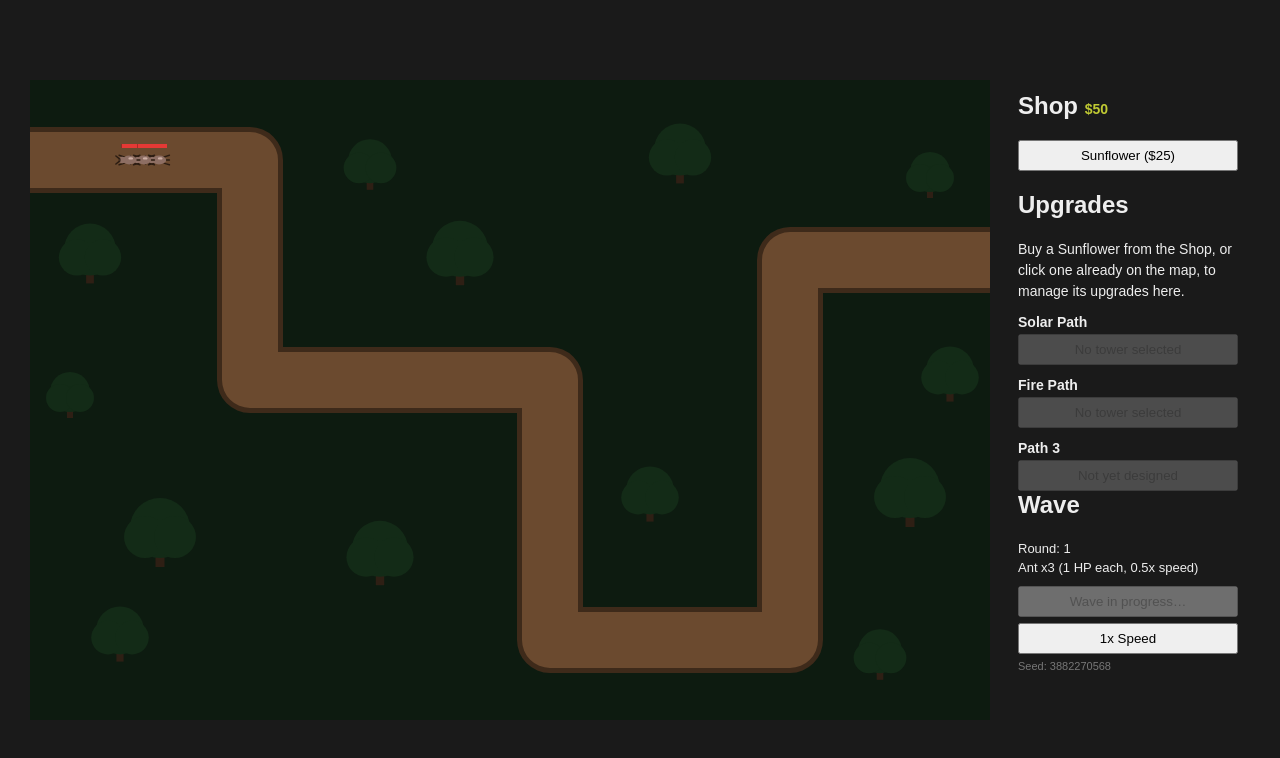
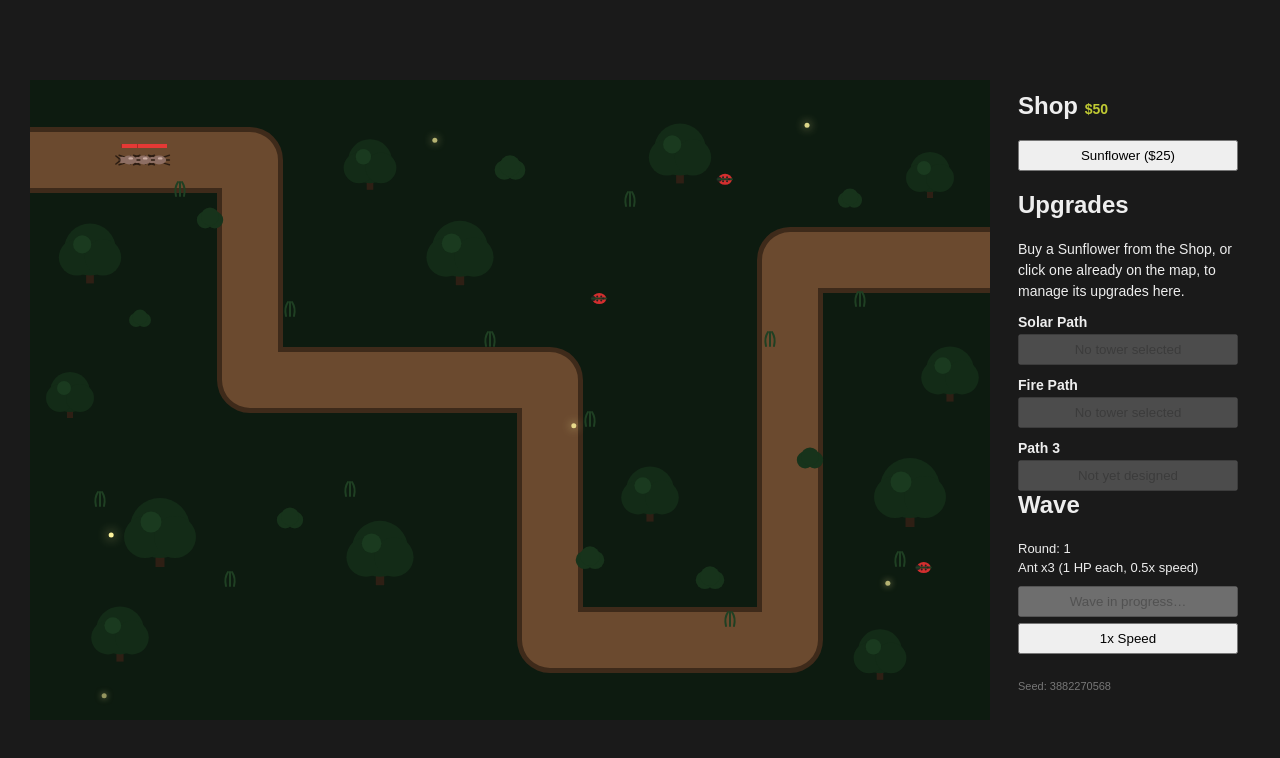
Before and after one commit to mkrauklis/bug-tower-defense, a website: page index.html in a window 1280 px wide. Drawn offline with Linux system fonts and the light colour scheme.

Commit message:
Add map detail and ambient wildlife (fireflies + ladybugs)
js/map.js: bushes, grass tufts, and a canopy highlight on trees -
more ground-level texture for the forest, still hand-drawn canvas
primitives, no assets.

js/wildlife.js (new): fireflies and ladybugs that wander the map
using the game's seeded random() (js/random.js), not Math.random(),
so wandering stays reproducible under a given ?seed=. Neither fights
or can be fought - fireflies are pure decoration (a pulsing glow);
ladybugs grant a power-up.

Trigger and power-up, as asked me to decide and document: clicking a
ladybug grants every tower +50% damage for 10 seconds (baseline
numbers, not balanced), scoped to each tower's primary attack (the
ray's instant hit or a projectile's damage payload) rather than every
damage source, to keep it simple to reason about. Each ladybug then
goes on its own 20s cooldown (dimmed while cooling down) so the
mechanic can't be spammed with 3 of them wandering around, while
still coming back over a session. A "Damage Boost: Ns" readout shows
in the panel while one is active.

Verified in-browser: wildlife renders and wanders (confirmed all 9
entities moved position over a simulated second); clicking a ladybug
sets the boost, shows it in the panel, and measurably raises a
tower's actual projectile damage (5 -> 7.5); clicking the same
ladybug again while on cooldown does nothing.

Co-Authored-By: Claude Sonnet 5 <noreply@anthropic.com>

```diff
--- a/index.html
+++ b/index.html
@@ -34,6 +34,7 @@
       <div id="wave-info"></div>
       <button id="next-round-btn" type="button">Next Round</button>
       <button id="speed-toggle-btn" type="button">1x Speed</button>
+      <div id="boost-info"></div>
       <div id="seed-info"></div>
     </div>
   </div>
@@ -41,6 +42,7 @@
   <script src="js/random.js"></script>
   <script src="js/towers.js"></script>
   <script src="js/map.js"></script>
+  <script src="js/wildlife.js"></script>
   <script src="js/enemies.js"></script>
   <script src="js/game.js"></script>
 </body>
--- a/js/game.js
+++ b/js/game.js
@@ -36,6 +36,24 @@ let mouseY = null;
 // speed/determinism instead of real time.
 let animationTime = 0;
 
+// Purely decorative fireflies, plus ladybugs that grant a power-up when
+// clicked (js/wildlife.js). Neither fights or is fought.
+const wildlife = createWildlifeSwarm();
+
+// Clicking a ladybug grants every tower +50% damage for 10 seconds —
+// a simple, clearly-beneficial, temporary power-up. Baseline numbers,
+// not balanced/tuned. Scoped to each tower's primary attack (the ray's
+// instant hit, or a projectile's damage payload) rather than every damage
+// source in the game (puddle/orbit DoT, burn), to keep it simple to reason
+// about: "your towers hit harder," not a blanket multiplier on everything.
+const DAMAGE_BOOST_MULTIPLIER = 1.5;
+const DAMAGE_BOOST_DURATION = 10;
+let damageBoostRemaining = 0;
+
+function getEffectiveDamage(tower) {
+  return tower.stats.damage * (damageBoostRemaining > 0 ? DAMAGE_BOOST_MULTIPLIER : 1);
+}
+
 // Visible, damage-carrying projectiles for the attack types that don't
 // already have their own always-on visual (the ray beam draws itself
 // straight to the target every frame and hits instantly — it's a
@@ -68,7 +86,7 @@ function spawnProjectile(tower, target) {
     aimX: target.x,
     aimY: target.y,
     target,
-    damage: tower.stats.damage,
+    damage: getEffectiveDamage(tower),
     burn: tower.burn,
     color: tower.attackType === 'fireball' ? '#ff5722' : tower.stats.color,
     shape: tower.attackType === 'fireball' ? 'fireball' : 'petal',
@@ -132,7 +150,7 @@ function updateTowerAttack(tower, x, y, deltaSeconds) {
   if (tower.target && tower.attackCooldown <= 0) {
     if (tower.attackType === 'ray') {
       // A continuous beam hits instantly — there's no travel time to model.
-      damageEnemy(tower.target, tower.stats.damage);
+      damageEnemy(tower.target, getEffectiveDamage(tower));
       if (tower.burn) applyBurn(tower.target, tower.burn);
     } else {
       // Damage (and burn) travel with the projectile and apply on arrival.
@@ -187,6 +205,9 @@ function updateTowerOrbit(tower, x, y, deltaSeconds) {
 
 function update(deltaSeconds) {
   animationTime += deltaSeconds;
+  updateWildlife(wildlife, deltaSeconds);
+
+  damageBoostRemaining = Math.max(0, damageBoostRemaining - deltaSeconds);
 
   const killedEnemies = updateEnemies(deltaSeconds);
   if (killedEnemies.length > 0) {
@@ -227,13 +248,16 @@ function drawTowerWithRay(tower, x, y) {
 
 function render() {
   renderMap(ctx, canvas);
+  renderWildlife(ctx, wildlife, animationTime, 'ladybug'); // ground-level, under everything else
 
   towers.forEach((tower) => renderTowerGroundEffects(ctx, tower));
   towers.forEach((tower) => drawTowerWithRay(tower, tower.x, tower.y));
 
   renderEnemies(ctx);
   renderProjectiles(ctx);
+  renderWildlife(ctx, wildlife, animationTime, 'firefly'); // glowing, drawn on top so it reads over everything
   updateNextRoundButton();
+  updateBoostDisplay();
 
   if (selectedShopItem && mouseX !== null) {
     const buildable = money >= selectedShopItem.cost && !isPointOnPath(mouseX, mouseY, PLACEMENT_PATH_MARGIN);
@@ -373,7 +397,17 @@ canvas.addEventListener('click', (event) => {
     return;
   }
 
-  // Not placing — click selects/switches/deselects a tower instead.
+  // Not placing — a ladybug takes priority over tower selection (a
+  // one-off, intentional interaction), then falls back to
+  // selecting/switching/deselecting a tower.
+  const ladybug = findLadybugAt(wildlife, x, y);
+  if (ladybug && ladybug.cooldownRemaining <= 0) {
+    ladybug.cooldownRemaining = LADYBUG_COOLDOWN;
+    damageBoostRemaining = DAMAGE_BOOST_DURATION;
+    updateBoostDisplay();
+    return;
+  }
+
   const clicked = findTowerAt(x, y);
   selectedTower = clicked === selectedTower ? null : clicked;
   renderPanel();
@@ -387,6 +421,11 @@ function renderWaveInfo() {
       : `${entry.name} x${entry.count} (${entry.health} HP each, ${entry.speedMultiplier}x speed)`
   );
   waveInfoEl.innerHTML = `Round: ${round}<br>${lines.join('<br>')}`;
+}
+
+function updateBoostDisplay() {
+  const el = document.getElementById('boost-info');
+  el.textContent = damageBoostRemaining > 0 ? `Damage Boost: ${damageBoostRemaining.toFixed(1)}s` : '';
 }
 
 // Only one wave runs at a time: the Next Round button stays disabled until
--- a/js/map.js
+++ b/js/map.js
@@ -51,6 +51,57 @@ function drawMapTree(ctx, x, y, r) {
   ctx.beginPath();
   ctx.arc(x + r * 0.5, y - r * 0.1, r * 0.7, 0, Math.PI * 2);
   ctx.fill();
+
+  // A touch of canopy highlight so the trees don't read as flat silhouettes.
+  ctx.fillStyle = '#1a3a1f';
+  ctx.beginPath();
+  ctx.arc(x - r * 0.3, y - r * 0.6, r * 0.35, 0, Math.PI * 2);
+  ctx.fill();
+}
+
+// Smaller than trees, scattered for additional ground-level detail.
+const MAP_BUSHES = [
+  { x: 180, y: 140, r: 12 },
+  { x: 480, y: 90, r: 14 },
+  { x: 260, y: 440, r: 12 },
+  { x: 560, y: 480, r: 13 },
+  { x: 780, y: 380, r: 12 },
+  { x: 820, y: 120, r: 11 },
+  { x: 110, y: 240, r: 10 },
+  { x: 680, y: 500, r: 13 },
+];
+
+function drawMapBush(ctx, x, y, r) {
+  ctx.fillStyle = '#17331b';
+  ctx.beginPath();
+  ctx.arc(x - r * 0.4, y, r * 0.7, 0, Math.PI * 2);
+  ctx.fill();
+  ctx.beginPath();
+  ctx.arc(x + r * 0.4, y, r * 0.7, 0, Math.PI * 2);
+  ctx.fill();
+  ctx.beginPath();
+  ctx.arc(x, y - r * 0.3, r * 0.75, 0, Math.PI * 2);
+  ctx.fill();
+}
+
+// Small tufts of grass for ground texture — a few near the path edge, a
+// few scattered in the open. Deterministic (fixed list), not randomly
+// generated each frame.
+const MAP_GRASS_TUFTS = [
+  { x: 150, y: 110 }, { x: 260, y: 230 }, { x: 460, y: 260 }, { x: 560, y: 340 },
+  { x: 700, y: 540 }, { x: 830, y: 220 }, { x: 70, y: 420 }, { x: 320, y: 410 },
+  { x: 600, y: 120 }, { x: 870, y: 480 }, { x: 200, y: 500 }, { x: 740, y: 260 },
+];
+
+function drawGrassTuft(ctx, x, y) {
+  ctx.strokeStyle = '#1f4023';
+  ctx.lineWidth = 2;
+  [-4, 0, 4].forEach((dx) => {
+    ctx.beginPath();
+    ctx.moveTo(x + dx, y + 6);
+    ctx.quadraticCurveTo(x + dx * 1.5, y - 2, x + dx * 0.5, y - 8);
+    ctx.stroke();
+  });
 }
 
 function strokeMapPath(ctx, waypoints) {
@@ -99,5 +150,7 @@ function renderMap(ctx, canvas) {
   ctx.lineWidth = MAP_PATH_WIDTH;
   strokeMapPath(ctx, MAP_PATH_WAYPOINTS);
 
+  MAP_GRASS_TUFTS.forEach((tuft) => drawGrassTuft(ctx, tuft.x, tuft.y));
+  MAP_BUSHES.forEach((bush) => drawMapBush(ctx, bush.x, bush.y, bush.r));
   MAP_TREES.forEach((tree) => drawMapTree(ctx, tree.x, tree.y, tree.r));
 }
--- /dev/null
+++ b/js/wildlife.js
@@ -0,0 +1,119 @@
+// Ambient wildlife: purely decorative fireflies, and ladybugs that
+// occasionally grant the player a power-up. No combat role for either —
+// they don't interact with towers or enemies at all.
+//
+// Movement uses the game's seeded random() (js/random.js) rather than
+// Math.random(), so wandering is reproducible along with everything else
+// under a given ?seed=.
+
+const WILDLIFE_BOUNDS = { width: 960, height: 640 };
+const FIREFLY_COUNT = 6;
+const LADYBUG_COUNT = 3;
+
+// How long a ladybug waits after granting its power-up before it can be
+// clicked again — keeps the mechanic from being spammed with 3 of them
+// wandering around, while still coming back around over a session.
+const LADYBUG_COOLDOWN = 20;
+const LADYBUG_CLICK_RADIUS = 14;
+
+function createWildlifeEntity(kind) {
+  return {
+    kind, // 'firefly' | 'ladybug'
+    x: WILDLIFE_BOUNDS.width * random(),
+    y: WILDLIFE_BOUNDS.height * random(),
+    angle: random() * Math.PI * 2,
+    speed: kind === 'firefly' ? 18 : 14,
+    wanderTimer: random() * 2, // seconds until the next heading change
+    glowPhase: random() * Math.PI * 2,
+    cooldownRemaining: 0, // ladybugs only
+  };
+}
+
+function createWildlifeSwarm() {
+  const swarm = [];
+  for (let i = 0; i < FIREFLY_COUNT; i += 1) swarm.push(createWildlifeEntity('firefly'));
+  for (let i = 0; i < LADYBUG_COUNT; i += 1) swarm.push(createWildlifeEntity('ladybug'));
+  return swarm;
+}
+
+function updateWildlife(swarm, deltaSeconds) {
+  swarm.forEach((entity) => {
+    if (entity.kind === 'ladybug') {
+      entity.cooldownRemaining = Math.max(0, entity.cooldownRemaining - deltaSeconds);
+    }
+
+    entity.wanderTimer -= deltaSeconds;
+    if (entity.wanderTimer <= 0) {
+      entity.angle += (random() - 0.5) * Math.PI; // pick a new rough heading
+      entity.wanderTimer = 1 + random() * 2;
+    }
+
+    entity.x += Math.cos(entity.angle) * entity.speed * deltaSeconds;
+    entity.y += Math.sin(entity.angle) * entity.speed * deltaSeconds;
+
+    // Bounce gently off the map edges rather than wandering off it.
+    if (entity.x < 10 || entity.x > WILDLIFE_BOUNDS.width - 10) {
+      entity.angle = Math.PI - entity.angle;
+      entity.x = Math.max(10, Math.min(WILDLIFE_BOUNDS.width - 10, entity.x));
+    }
+    if (entity.y < 10 || entity.y > WILDLIFE_BOUNDS.height - 10) {
+      entity.angle = -entity.angle;
+      entity.y = Math.max(10, Math.min(WILDLIFE_BOUNDS.height - 10, entity.y));
+    }
+  });
+}
+
+function findLadybugAt(swarm, x, y) {
+  return swarm.find(
+    (entity) => entity.kind === 'ladybug' && Math.hypot(entity.x - x, entity.y - y) <= LADYBUG_CLICK_RADIUS
+  );
+}
+
+function drawFirefly(ctx, entity, time) {
+  const glow = 0.5 + 0.5 * Math.sin(time * 3 + entity.glowPhase); // 0..1 pulsing glow
+  ctx.save();
+  ctx.shadowColor = '#fff59d';
+  ctx.shadowBlur = 6 + glow * 6;
+  ctx.fillStyle = `rgba(255, 245, 157, ${0.5 + glow * 0.5})`;
+  ctx.beginPath();
+  ctx.arc(entity.x, entity.y, 2.5, 0, Math.PI * 2);
+  ctx.fill();
+  ctx.restore();
+}
+
+function drawLadybug(ctx, entity) {
+  const onCooldown = entity.cooldownRemaining > 0;
+  ctx.save();
+  if (onCooldown) ctx.globalAlpha = 0.4; // visibly "spent" until it recharges
+
+  ctx.fillStyle = '#d32f2f';
+  ctx.beginPath();
+  ctx.ellipse(entity.x, entity.y, 7, 5.5, 0, 0, Math.PI * 2);
+  ctx.fill();
+
+  ctx.fillStyle = '#212121';
+  ctx.beginPath();
+  ctx.arc(entity.x - 6, entity.y, 2.5, 0, Math.PI * 2);
+  ctx.fill();
+
+  ctx.beginPath();
+  ctx.moveTo(entity.x - 7, entity.y);
+  ctx.lineTo(entity.x + 7, entity.y);
+  ctx.stroke();
+
+  [[-2, -2], [2, -2], [-2, 2], [2, 2], [4, 0]].forEach(([dx, dy]) => {
+    ctx.beginPath();
+    ctx.arc(entity.x + dx, entity.y + dy, 1, 0, Math.PI * 2);
+    ctx.fill();
+  });
+
+  ctx.restore();
+}
+
+function renderWildlife(ctx, swarm, time, kind) {
+  swarm.forEach((entity) => {
+    if (entity.kind !== kind) return;
+    if (kind === 'firefly') drawFirefly(ctx, entity, time);
+    else drawLadybug(ctx, entity);
+  });
+}
--- a/style.css
+++ b/style.css
@@ -74,6 +74,13 @@ canvas {
   color: #777;
 }
 
+#boost-info {
+  margin-top: 6px;
+  font-size: 12px;
+  color: #ff8a65;
+  min-height: 14px;
+}
+
 #money {
   font-size: 14px;
   color: #c0ca33;
```
